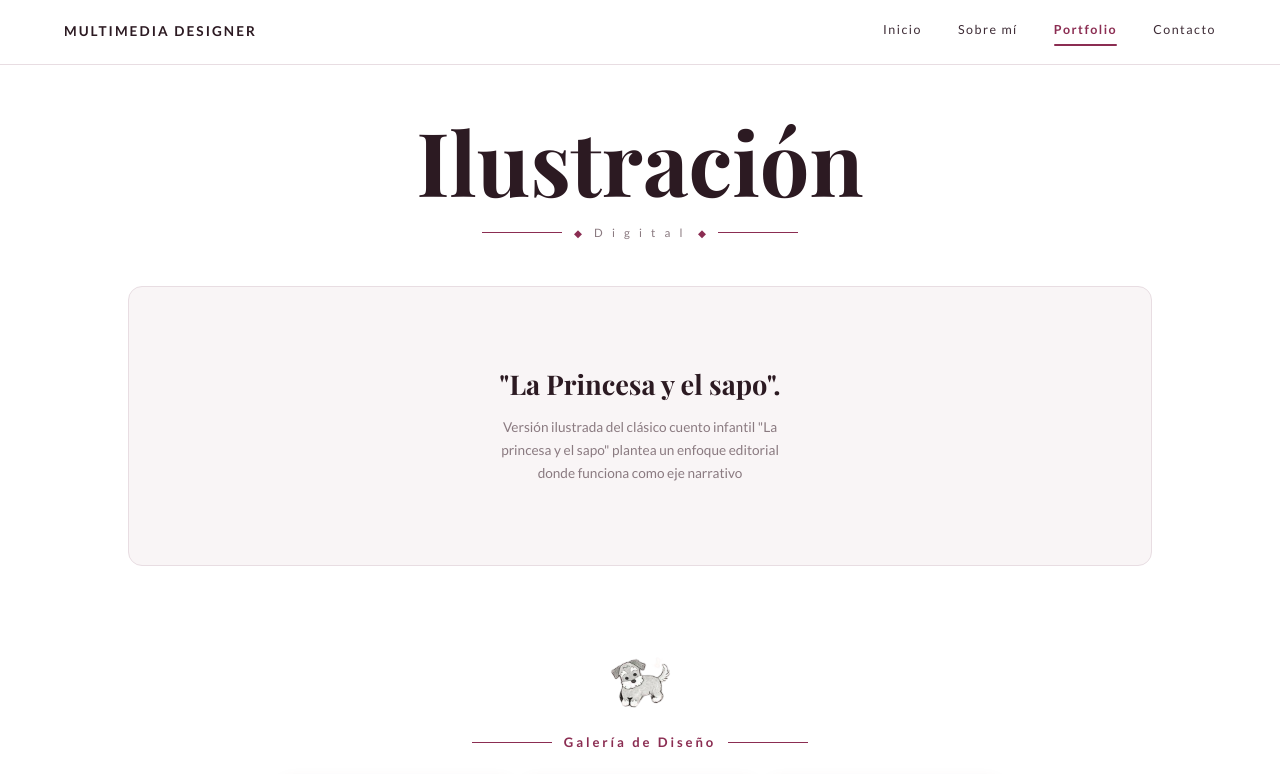
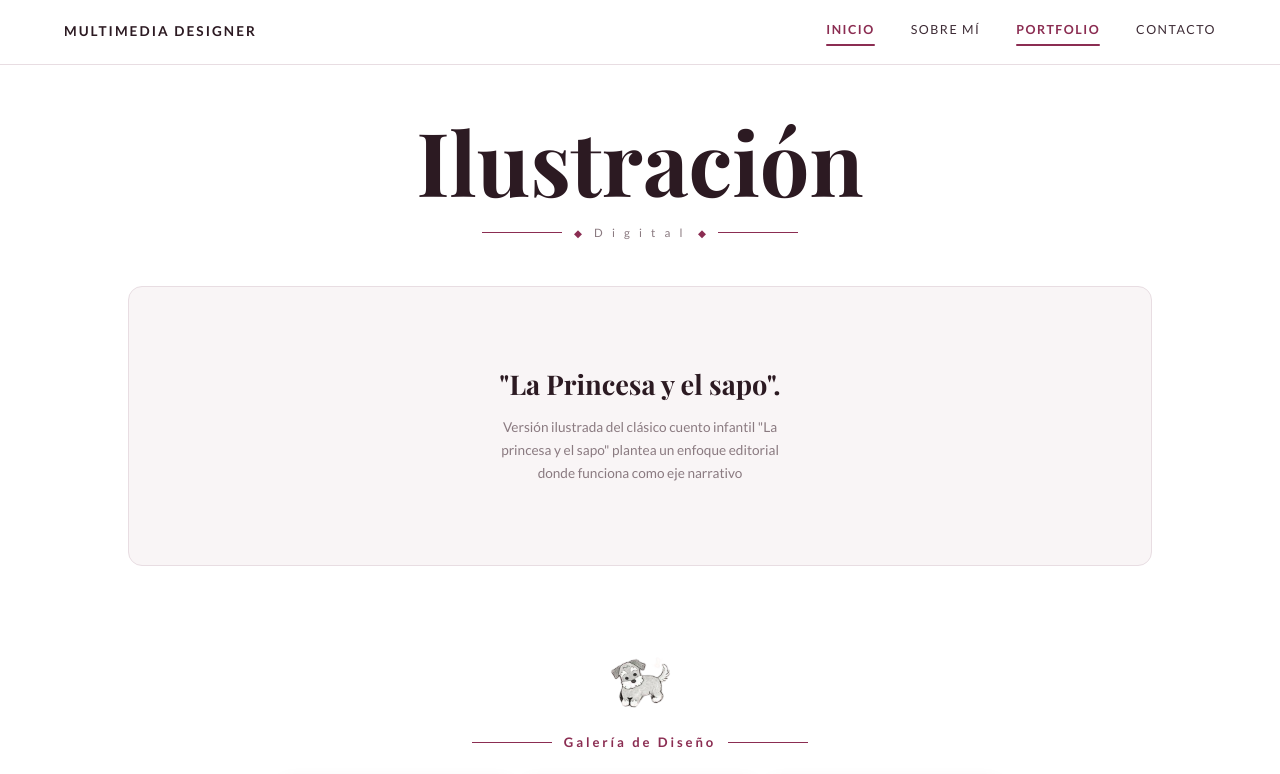
Before and after one commit to vanesabarboza/portfolio2, a plain HTML site: page ilustracion.html in a window 1280 px wide. Shown: the top 774 px of the page. Drawn offline with nearby package versions, Linux system fonts and the light colour scheme; a web font is replaced by a local one.

Commit message:
Update ilustracion.html

```diff
--- a/ilustracion.html
+++ b/ilustracion.html
@@ -9,19 +9,17 @@
 </head>
 <body>
 
-  <!-- ═══════════════════════════════════════
-       NAVBAR
-  ═══════════════════════════════════════ -->
-  <nav class="navbar">
-    <a href="index.html" class="nav-brand">MULTIMEDIA DESIGNER</a>
-    <div class="nav-links" id="navLinks">
-      <a href="index.html">Inicio</a>
-      <a href="sobre-mi.html">Sobre mí</a>
-      <a href="portfolio.html" class="active">Portfolio</a>
-      <a href="contacto.html">Contacto</a>
-    </div>
-    <button class="nav-toggle" onclick="document.getElementById('navLinks').classList.toggle('open')" aria-label="Abrir menú">☰</button>
-  </nav>
+ <!-- ===== NAVBAR ===== -->
+  <header class="navbar">
+    <div class="nav-brand">MULTIMEDIA DESIGNER</div>
+    <nav class="nav-links" id="navLinks">
+    <a href="index.html" class="active">INICIO</a>
+      <a href="sobre-mi.html">SOBRE MÍ</a>
+      <a href="portfolio.html" class="active">PORTFOLIO</a>
+      <a href="contacto.html">CONTACTO</a>
+    </nav>
+    <button class="nav-toggle" aria-label="Menú">&#9776;</button>
+  </header>
 
   <!-- ═══════════════════════════════════════
        HERO
```
